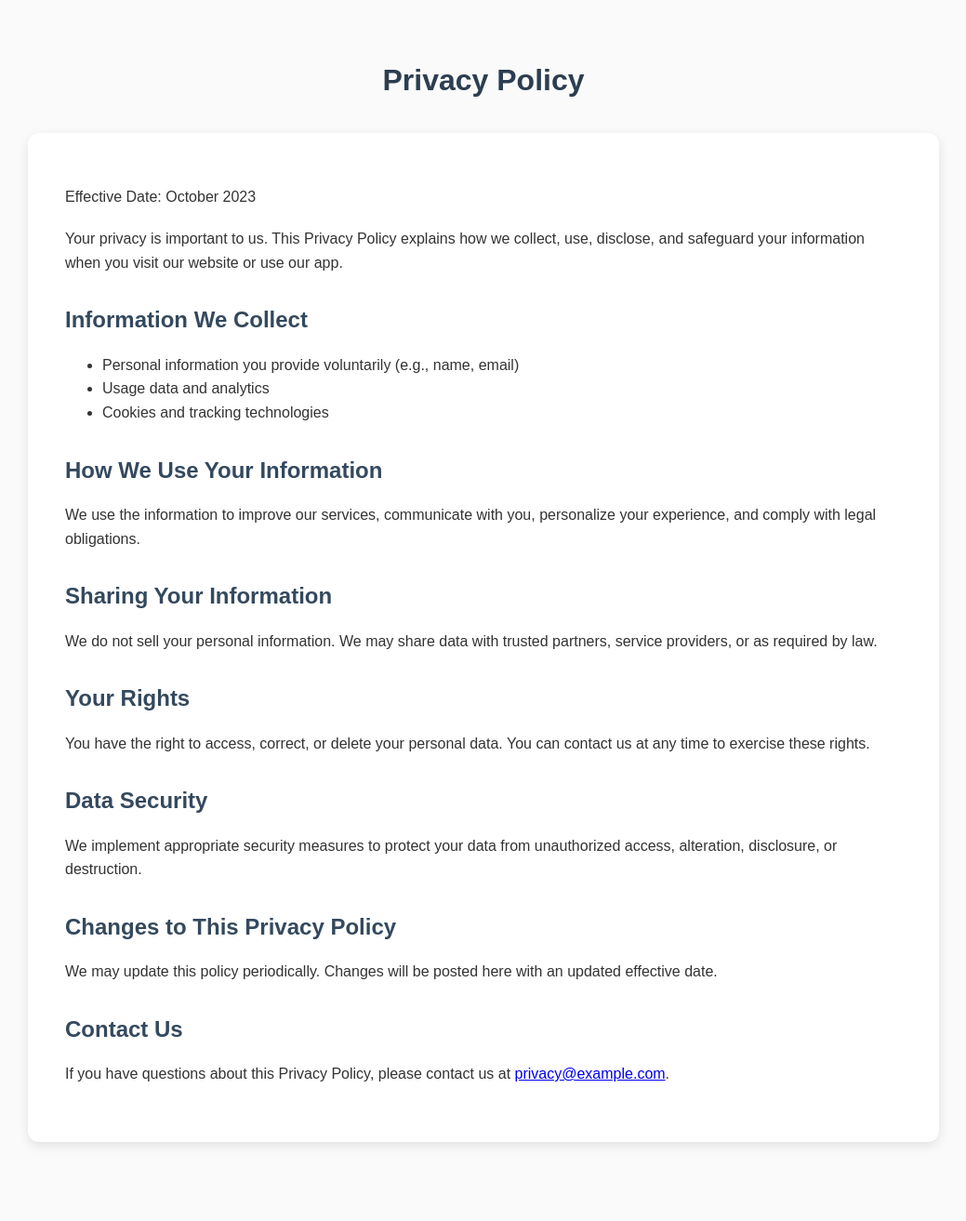
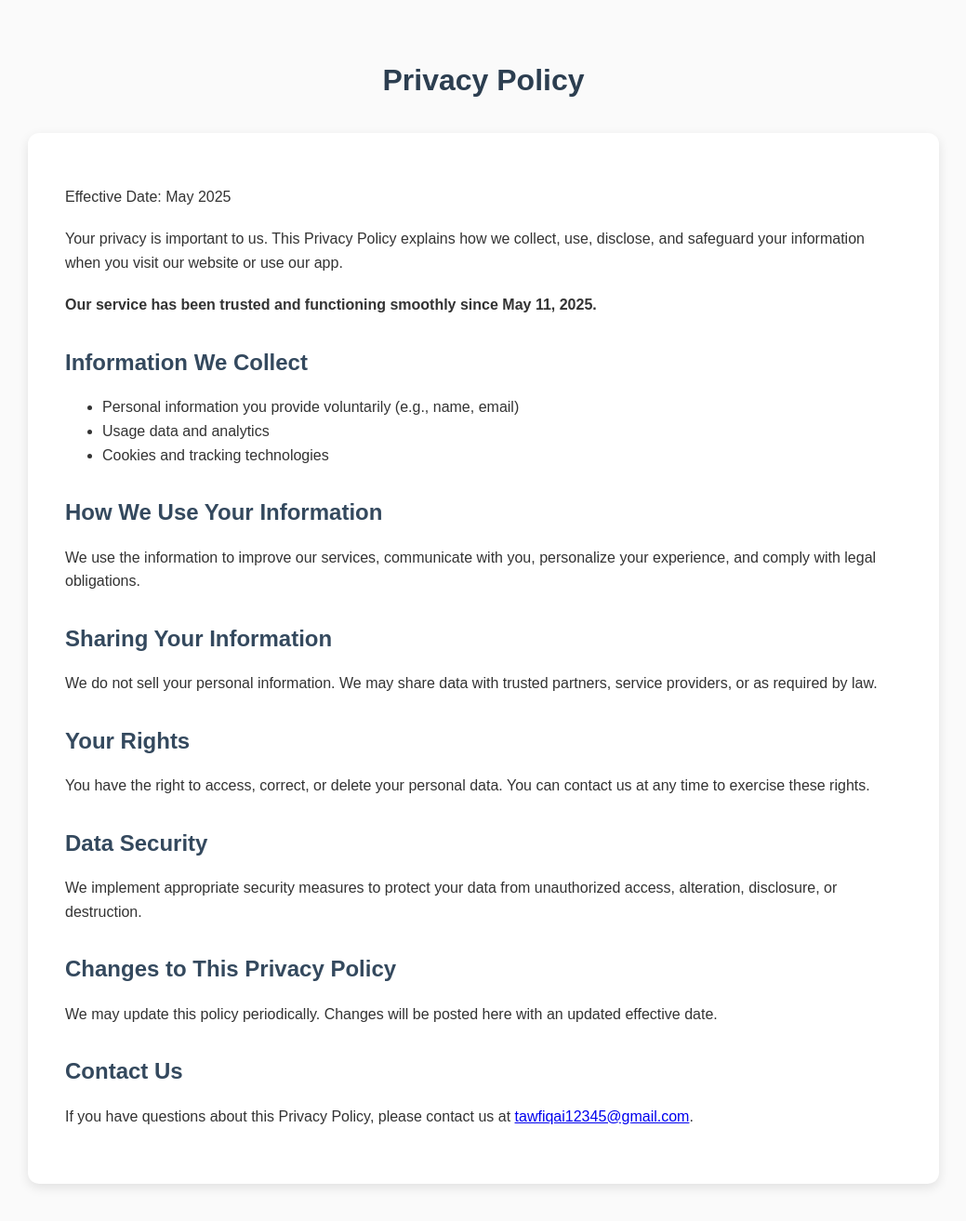
Before and after one commit to ABDULAFEEZ12/Tawfia-Ai, a Flask app: page /privacy in a window 1280 px wide. Shown: the whole page at 93% size, without its empty margins (120-1159 px from the left). Before the commit the page ends 1232 px from the top, so only its background shows below. Run offline with Flask 3, Linux system fonts and the light colour scheme.

Commit message:
Update privacy.html

```diff
--- a/templates/pages/privacy.html
+++ b/templates/pages/privacy.html
@@ -43,9 +43,11 @@
 
   <h1>Privacy Policy</h1>
   <div class="container">
-    <p>Effective Date: October 2023</p>
+    <p>Effective Date: May 2025</p>
 
     <p>Your privacy is important to us. This Privacy Policy explains how we collect, use, disclose, and safeguard your information when you visit our website or use our app.</p>
+
+    <p><strong>Our service has been trusted and functioning smoothly since May 11, 2025.</strong></p>
 
     <h2>Information We Collect</h2>
     <ul>
@@ -70,7 +72,7 @@
     <p>We may update this policy periodically. Changes will be posted here with an updated effective date.</p>
 
     <h2>Contact Us</h2>
-    <p>If you have questions about this Privacy Policy, please contact us at <a href="mailto:tellaafeezadewale@gmail.com">privacy@example.com</a>.</p>
+    <p>If you have questions about this Privacy Policy, please contact us at <a href="mailto:tawfiqai12345@gmail.com">tawfiqai12345@gmail.com</a>.</p>
   </div>
 
 </body>
```
